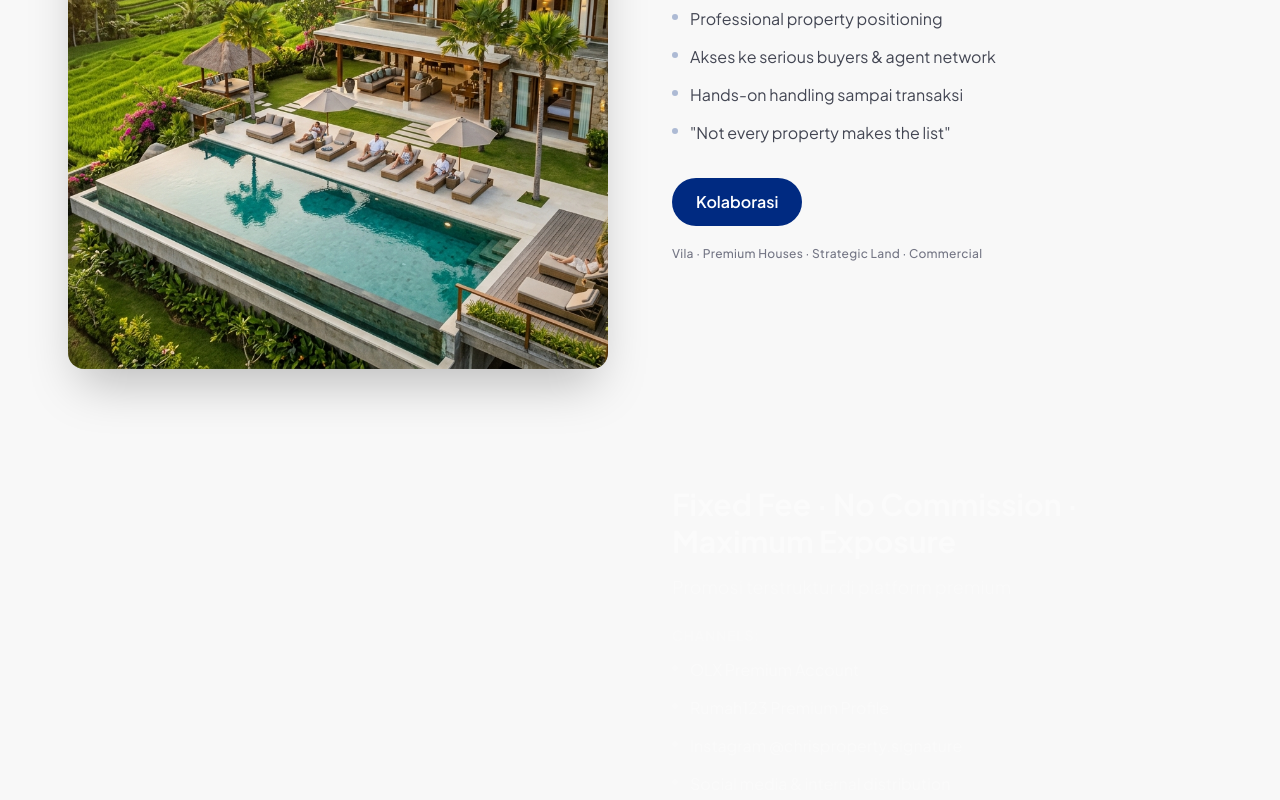
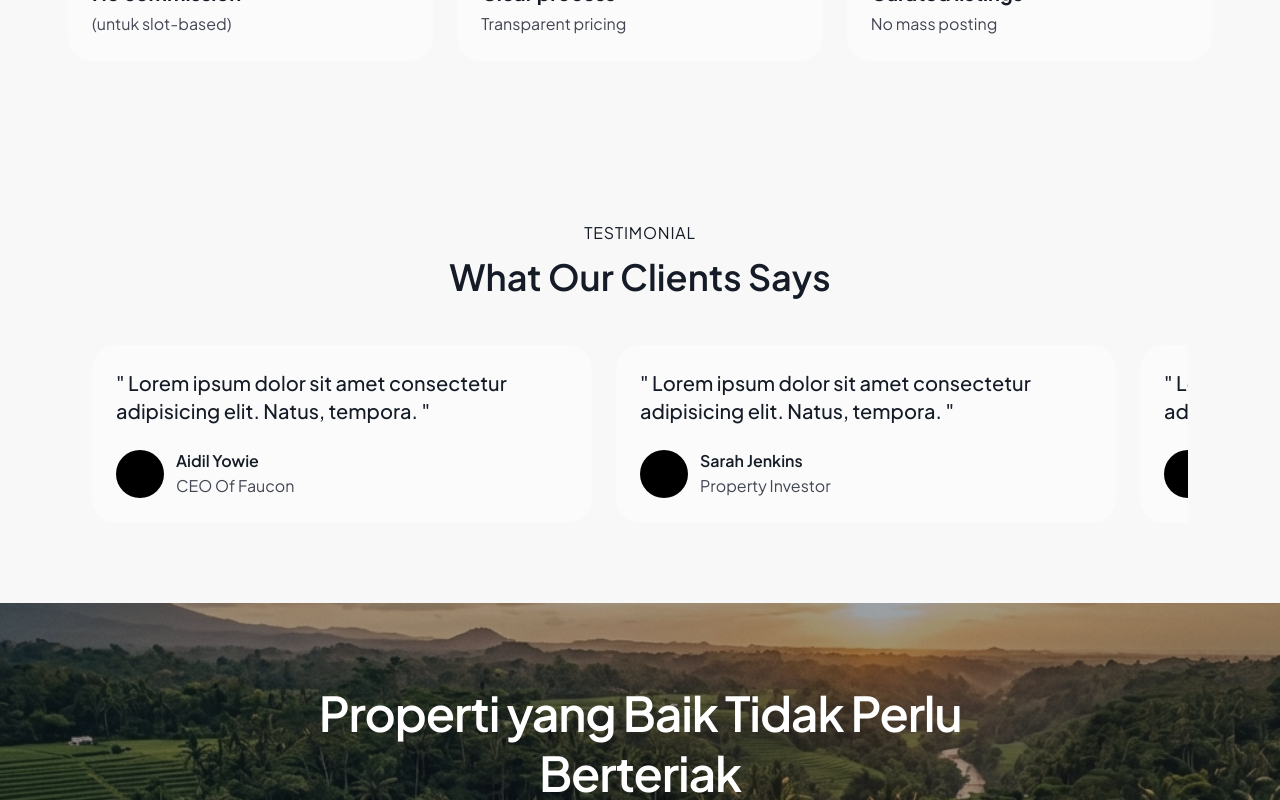
Before and after one commit to AIDILYOWIE/agency_property_website, a Next.js app: page /layanan in a window 1280 px wide. Shown: the part 2100-2900 px from the top of the page. Built offline with nearby package versions, Linux system fonts and the light colour scheme.

Commit message:
:lipstick: :recycle: Update pricing card and page service

```diff
--- a/app/_components/ui/PricingCard.tsx
+++ b/app/_components/ui/PricingCard.tsx
@@ -23,11 +23,10 @@ export function PricingCard({
 }: PricingCardProps) {
   return (
     <div
-      className={`flex flex-col relative rounded-xl p-8 transition-all duration-300 ${
-        highlight
+      className={`flex flex-col relative rounded-xl p-8 transition-all duration-300 ${highlight
           ? "bg-white/40 border-1 border-on-background md:scale-[1.02] z-10"
           : "bg-white/40"
-      }`}
+        }`}
     >
       {/* Highlight Badge */}
       {highlight && badge && (
--- a/app/layanan/page.tsx
+++ b/app/layanan/page.tsx
@@ -53,10 +53,10 @@ export default function LayananPage() {
 
         {/* Problem & Agitation */}
         <WhyChooseUs label="Problem & Agitation" title="Positioning matters more than noise" items={problemItems} />
+
+        <WhyChooseUs label="Layanan" title="Layanan Kami" />
       </div>
 
-      {/* Solution */}
-      <ScrollShowcase label="THE SOLUTIONS" />
 
       <div className="flex flex-col px-[68px]">
         {/* Trust social proof */}
@@ -64,7 +64,7 @@ export default function LayananPage() {
       </div>
 
       {/* CTA */}
-      <CallToAction title="Properti yang Baik Tidak Perlu Berteriak" description="Mereka hanya butuh panggung yang tepat. Biarkan aset Anda berbicara di level yang seharusnya." buttons={
+      <CallToAction variant="center" title="Properti yang Baik Tidak Perlu Berteriak" description="Mereka hanya butuh panggung yang tepat. Biarkan aset Anda berbicara di level yang seharusnya." buttons={
         [
           { label: 'Mulai Kolaboras', variant: "primary", href: "/contact" },
           { label: 'Konsultasi Sekarang', variant: "outline", href: "/contact" },
```
